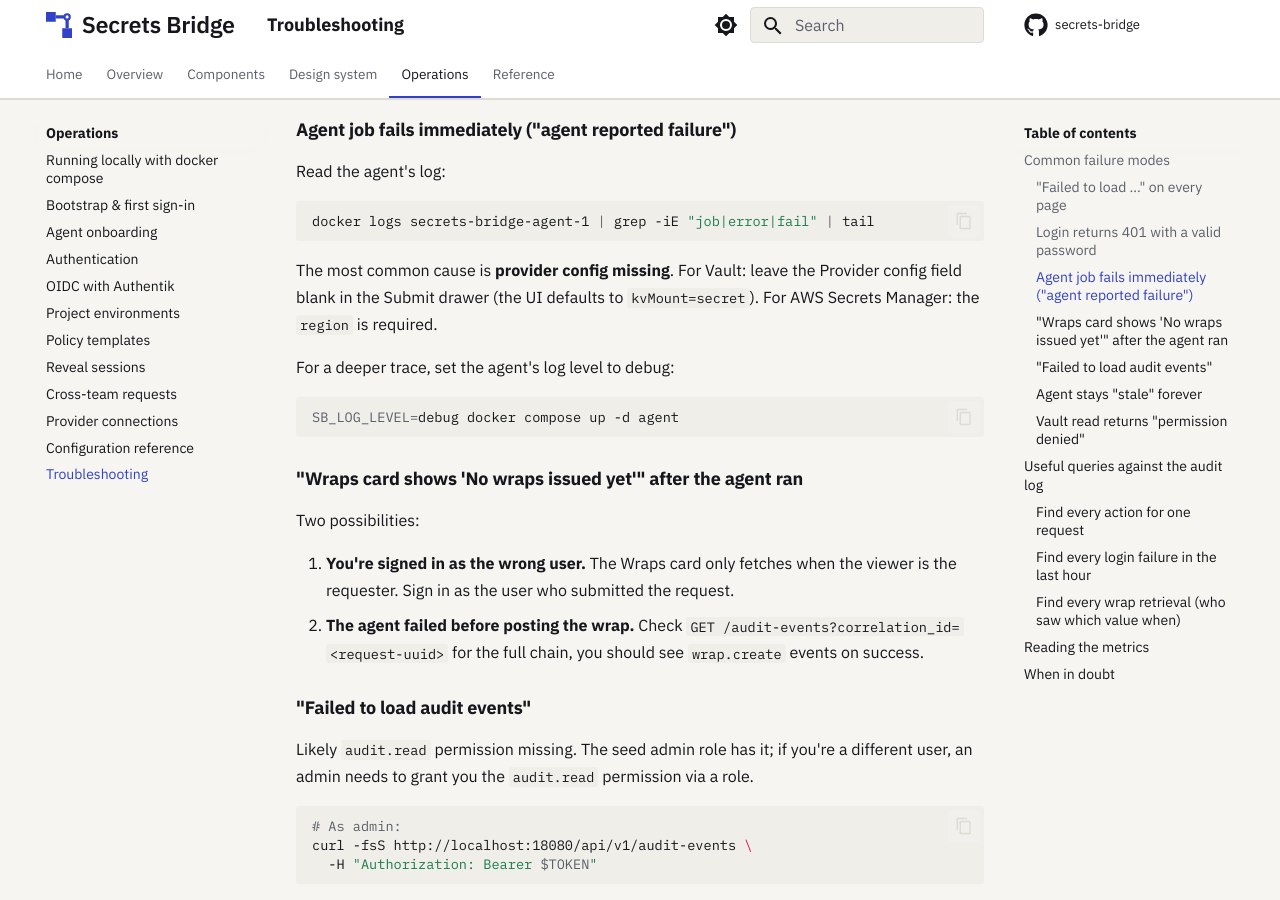
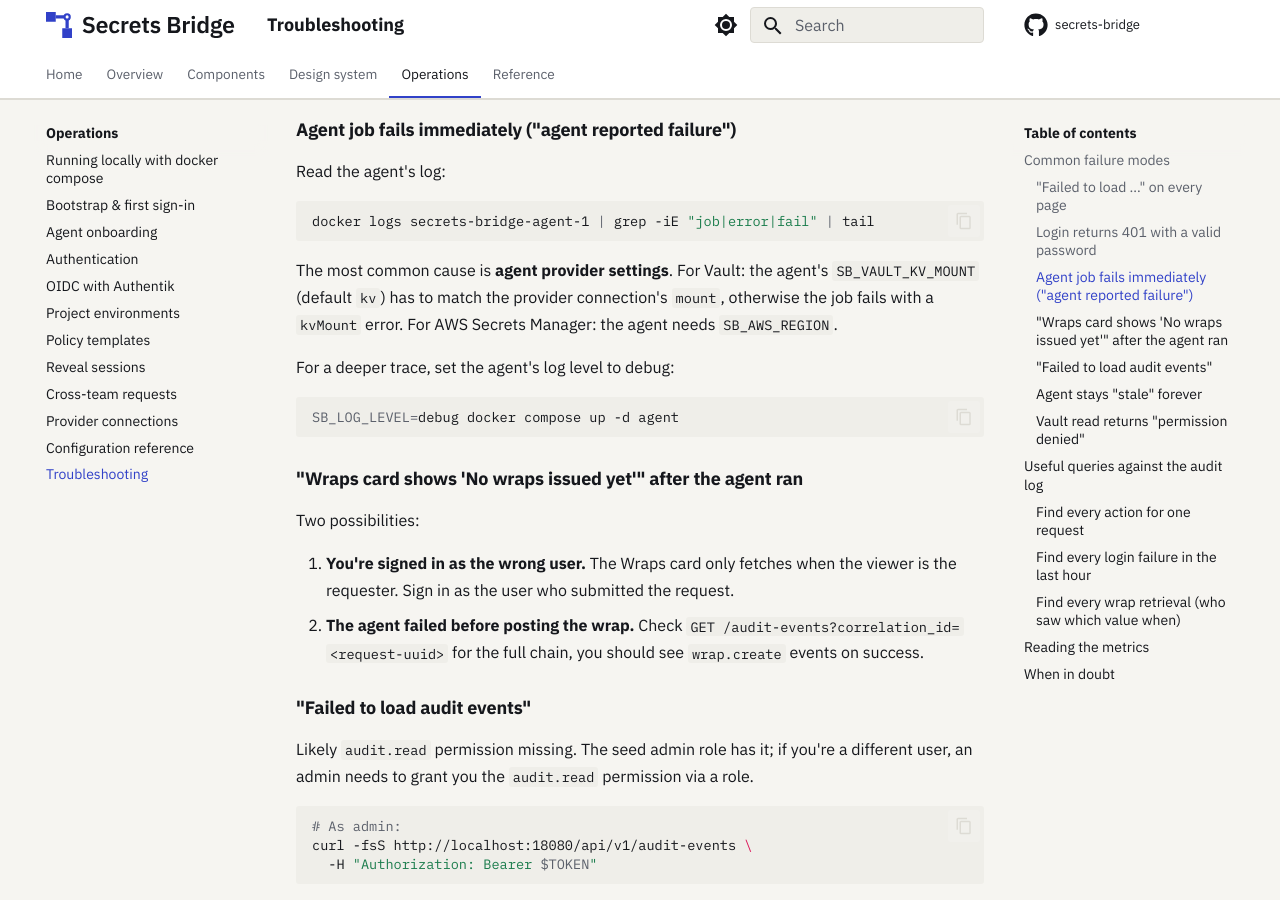
Before and after one commit to secrets-bridge/docs, an MkDocs documentation site: the page built from docs/operations/troubleshooting.md, in a window 1280 px wide and 900 px high, scrolled down 983 px. Built offline with MkDocs 1.6.1 and Material for MkDocs 9.7.7, drawn with Linux system fonts in a browser that asks for light colours; plug-ins that fetch from the network failed and are left out; the version menu is left out.

Commit message:
docs: vault kvMount default is kv, drop the drawer provider config step (#52)
providers.md said the default mount is secret (core and the agent use kv), and troubleshooting + bootstrap told people to leave the submit drawer's provider config blank because the ui defaults to kvMount=secret. that field is gone since ui#103. bootstrap now says pick project and environment, troubleshooting points at SB_VAULT_KV_MOUNT vs the connection mount

Co-authored-by: mahdi salah <1337hatexe@gmail.com>

````diff
--- a/docs/operations/troubleshooting.md
+++ b/docs/operations/troubleshooting.md
@@ -45,10 +45,11 @@ Read the agent's log:
 docker logs secrets-bridge-agent-1 | grep -iE "job|error|fail" | tail
 ```
 
-The most common cause is **provider config missing**. For Vault:
-leave the Provider config field blank in the Submit drawer (the UI
-defaults to `kvMount=secret`). For AWS Secrets Manager: the
-`region` is required.
+The most common cause is **agent provider settings**. For Vault:
+the agent's `SB_VAULT_KV_MOUNT` (default `kv`) has to match the
+provider connection's `mount`, otherwise the job fails with a
+`kvMount` error. For AWS Secrets Manager: the agent needs
+`SB_AWS_REGION`.
 
 For a deeper trace, set the agent's log level to debug:
 
````
Also changed, not shown: docs/operations/bootstrap.md (+3 -2 lines), docs/reference/providers.md (+4 -2 lines).
